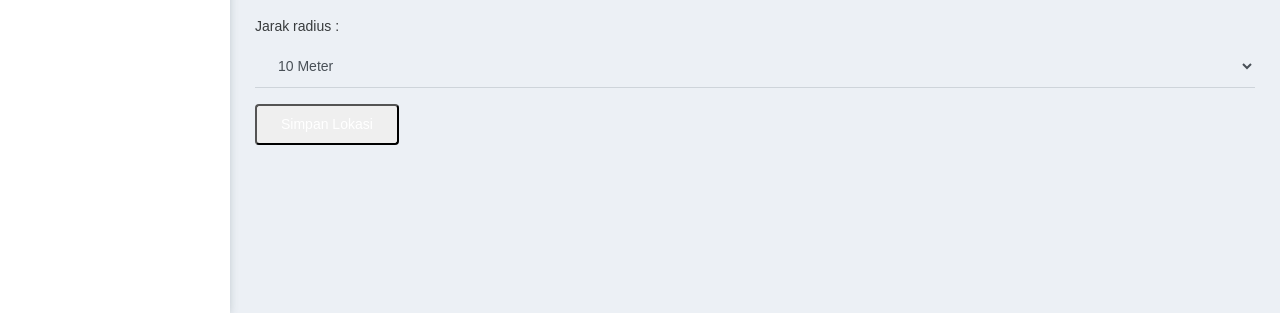
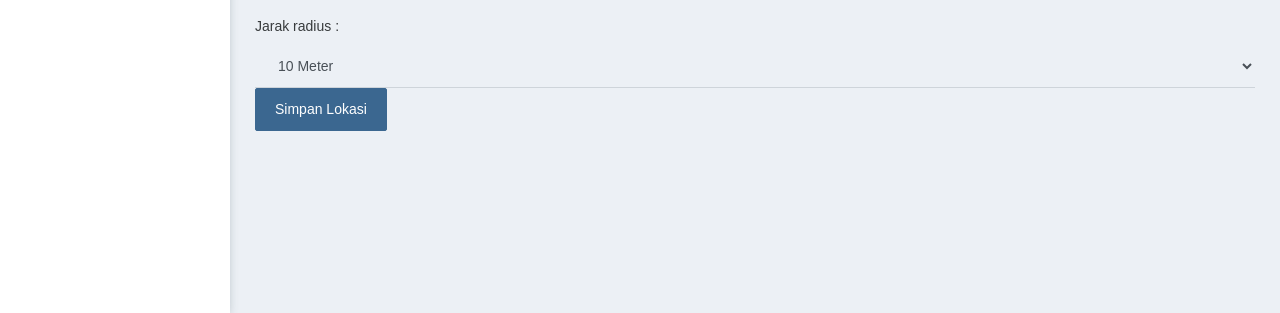
Before and after one commit to aminyG/web_attendance, a Laravel app: page /locations/create in a window 1280 px wide. Shown: the part 677-990 px from the top of the page. Run offline with Laravel 12, Linux system fonts and the light colour scheme; data that the repository does not hold is empty; some web fonts are replaced.

Commit message:
change color button

```diff
--- a/resources/views/locations/create.blade.php
+++ b/resources/views/locations/create.blade.php
@@ -35,7 +35,7 @@
                     </select>
                 </div>
 
-                <button class="mt-3 bg-blue-500 text-white px-4 py-2 rounded hover:bg-blue-600">Simpan Lokasi</button>
+                <button class="btn btn-primary mb-3">Simpan Lokasi</button>
             </form>
         </div>
     </div>
```
